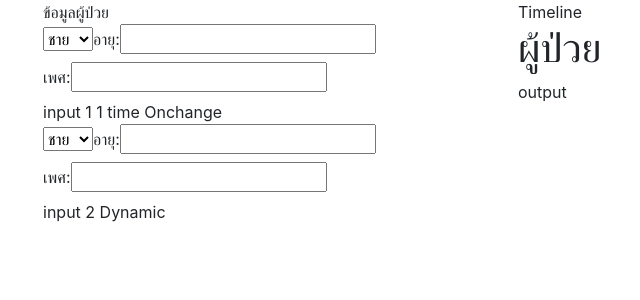
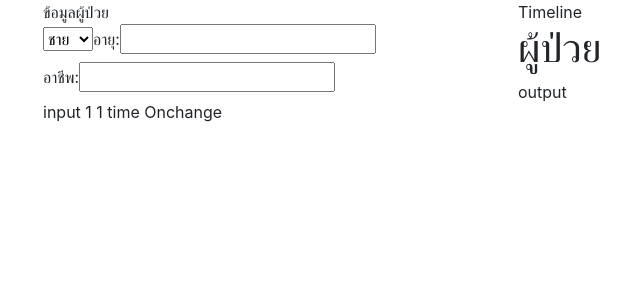
Before and after one commit to peeranat2011/covidtimegen, a React (Create React App) app: page / in a window 1280 px wide. Shown: the top 300 px of the page, without its empty margins (42-682 px from the left). Built offline with nearby package versions, Linux system fonts and the light colour scheme.

Commit message:
create dynamic handleChange @patientCard

```diff
--- a/src/App.js
+++ b/src/App.js
@@ -9,7 +9,8 @@ function App() {
       <Row>
         <Col sm={5}>ข้อมูลผู้ป่วย
           <PatientCard /> input 1 1 time Onchange
-          <PatientCard /> input 2 Dynamic
+
+          {/* <PatientCard /> input 2 Dynamic */}
         </Col>
         <Col sm={7}>Timeline
           <DisplayCard /> output
--- a/src/components/patientCard.js
+++ b/src/components/patientCard.js
@@ -1,30 +1,40 @@
-import React from 'react';
+import React, { useState } from 'react';
 import ReactDOM from 'react-dom';
 
-class patientCard extends React.Component {
-    render() {
+function PatientCard() {
+
+    const [patientData, setPatientData] = useState({});
+
+    function handleOnChange({ target }) {
+        const data = patientData;
+        setPatientData({ ...data,[target.name]: target.value });
+
+    }
     return (
         <div>
-                <select>
+            <select name="gender" onChange={handleOnChange}>
                 <option value="ชาย">ชาย</option>
                 <option value="หญิง">หญิง</option>
             </select>
             <label>
                 อายุ:
                 <input
-                        name="อายุ"
+                    name="age"
+                    onChange={handleOnChange}
                     type="number"
                 />
             </label>
             <label>
-                    เพศ:
+                อาชีพ:
                 <input
+                    name="career"
+                    onChange={handleOnChange}
                     type="text"
                 />
             </label>
         </div>
     );
-    }
+
 }
 
-export default patientCard;
+export default PatientCard;
```
Lines whose indentation alone changed are shown as unchanged.
